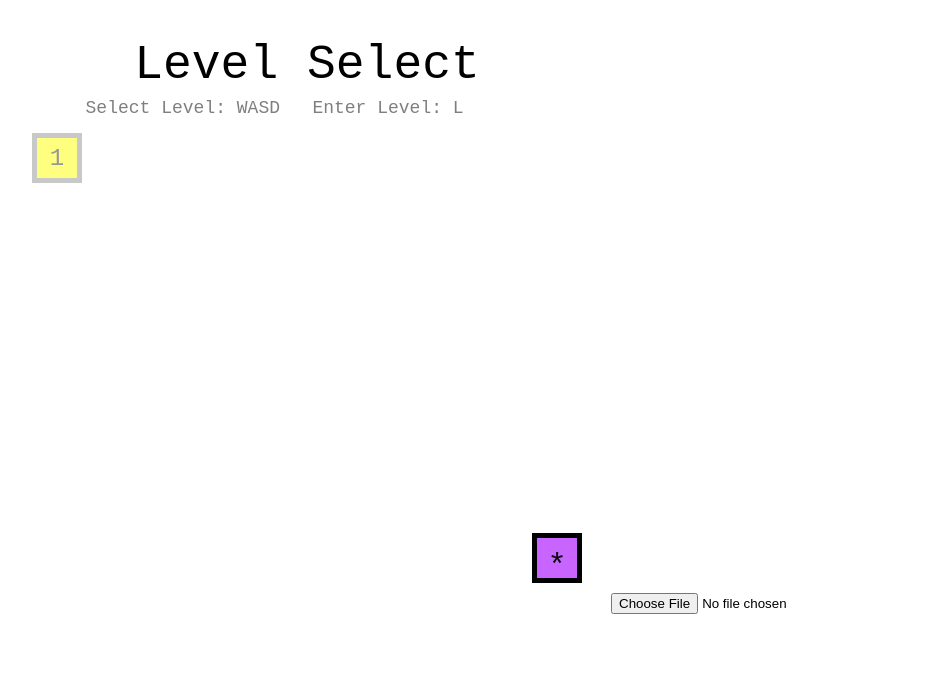
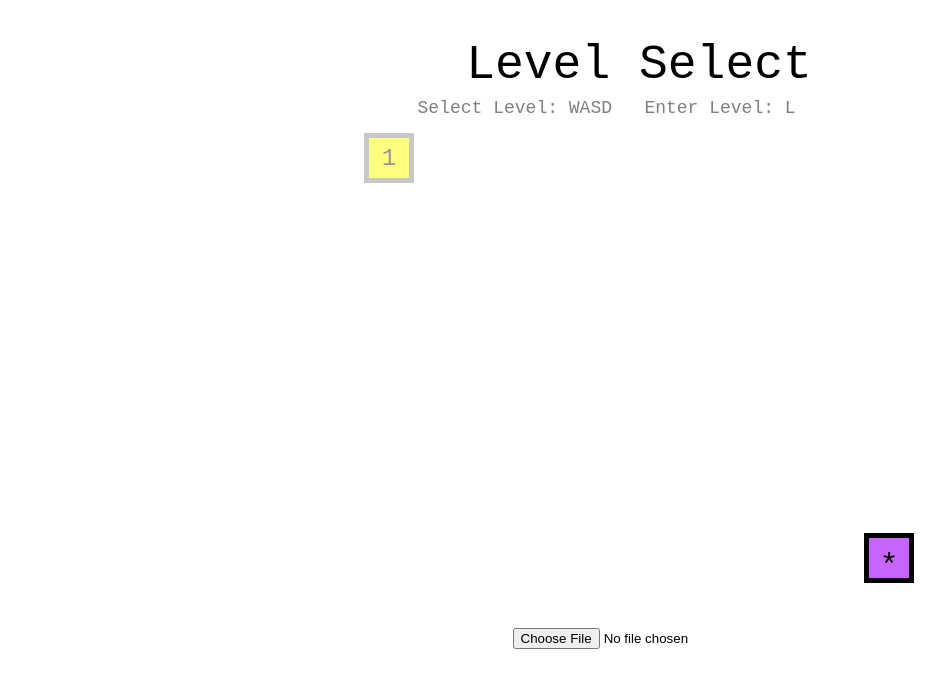
Before and after one commit to tom-fibo/Frictionless-Platformer, a plain HTML site: page index.html in a window 1280 px wide. Shown: the whole page, without its empty margins (1-946 px from the left). Drawn offline with Linux system fonts and the light colour scheme.

Commit message:
Center canvas

```diff
--- a/index.html
+++ b/index.html
@@ -6,8 +6,13 @@
   <title>Frictionless Platformer</title>
 </head>
 <body>
-  <canvas id="canvas" width=600 height=600></canvas>
-  <input id="level-input" type="file" />
+  <div style = "text-align:center;">
+    <canvas id="canvas" width=600 height=600 left-margin=auto right-margin=auto></canvas>
+    <p>
+
+    </p>
+    <input id="level-input" type="file" />
+  </div>
   <script src="index.js" type="text/JavaScript"></script>
 </body>
 </html>
```
